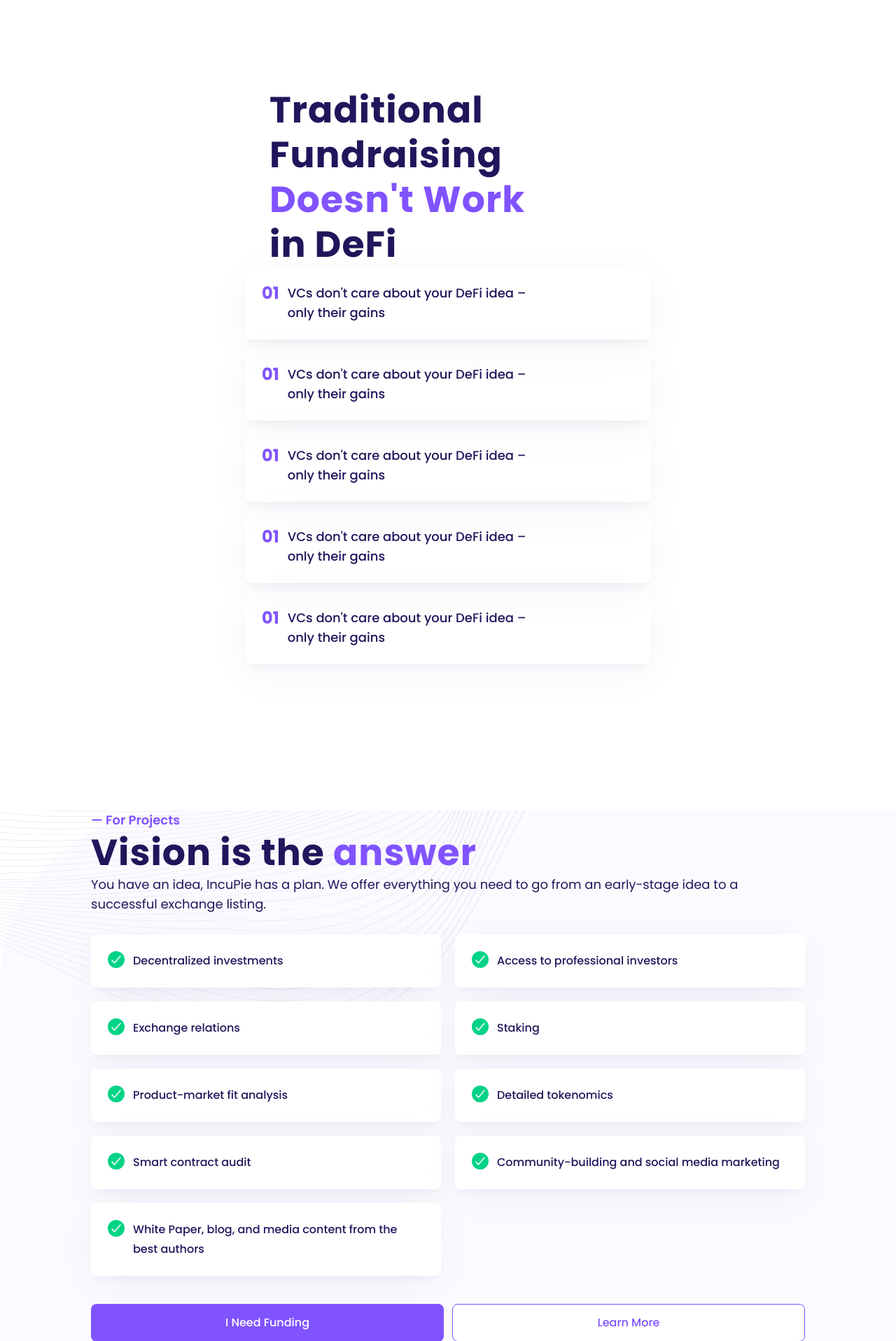
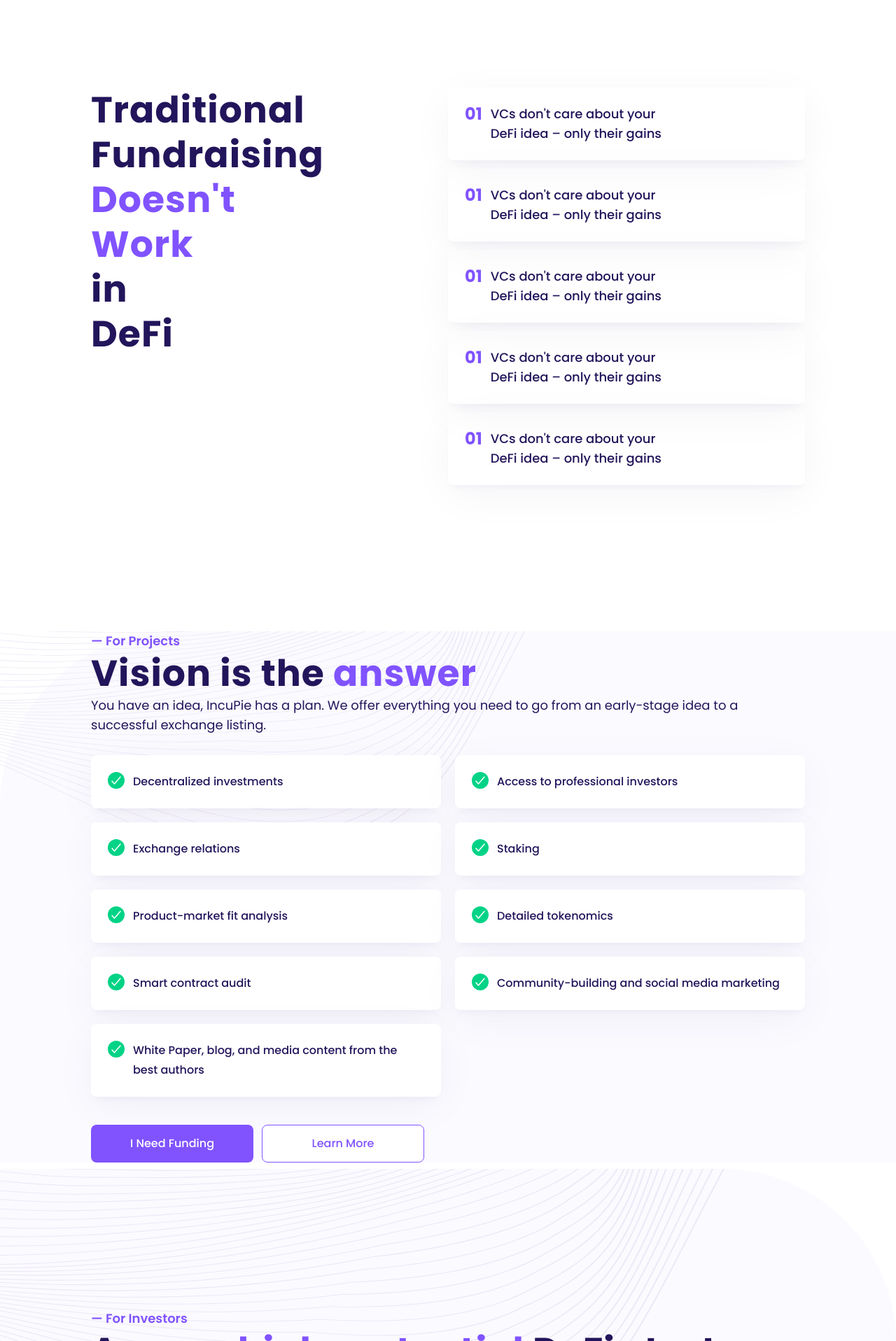
Before and after one commit to joaomonteiroSN/vision-capital, a Next.js app: page / in a window 1280 px wide. Shown: the part 804-2720 px from the top of the page at 70% size. Built offline with nearby package versions, Linux system fonts and the light colour scheme.

Commit message:
ajustes responsividade

```diff
--- a/src/app/globals.css
+++ b/src/app/globals.css
@@ -18,7 +18,6 @@
   font-family: var(--font-primary);
   color: var(--blue-dark);
 }
-
 
 h2 {
   font-size: 5.2rem;
@@ -49,10 +48,6 @@ label {
   color: var(--gray-light);
 }
 
-input {
-  display: block;
-}
-
 body {
   background: white;
 }
--- a/src/app/page.module.css
+++ b/src/app/page.module.css
@@ -81,7 +81,8 @@
 /* Section 2 */
 
 .sectionTwo {
-  display: flex;
+  display: grid;
+  grid-template-columns: 1fr 1fr;
   flex-wrap: wrap;
   justify-content: center;
   margin: 10rem 0 10rem 0;
@@ -154,12 +155,8 @@
   margin: 0 13rem 0 13rem;
 }
 
-.titleSection p {
-  /* padding-right: 56.4rem; */
-  /* margin: 1.2rem 0 2rem 0; */
-}
-
 .sectionThreeButtons {
+  max-width: 47.6rem;
   display: grid;
   gap: 1.2rem;
   grid-template-columns: 1fr 1fr;
@@ -236,11 +233,14 @@
 
 .mainSectionSix {
   display: flex;
+  flex-wrap: wrap;
   justify-content: space-between;
+  justify-items: center;
+  /* gap: 12.2rem; */
 }
 
 .leftSide {
-  width: 59.3%;
+  width: 50%;
 }
 
 .imgSectionSix {
@@ -272,7 +272,8 @@
 
 .formMain {
   display: grid;
-  grid-template-columns: 1fr 1fr;
+  grid-template-columns: repeat(2, 1fr);
+  grid-auto-flow: row;
   align-self: end;
   gap: 2rem;
 }
```
